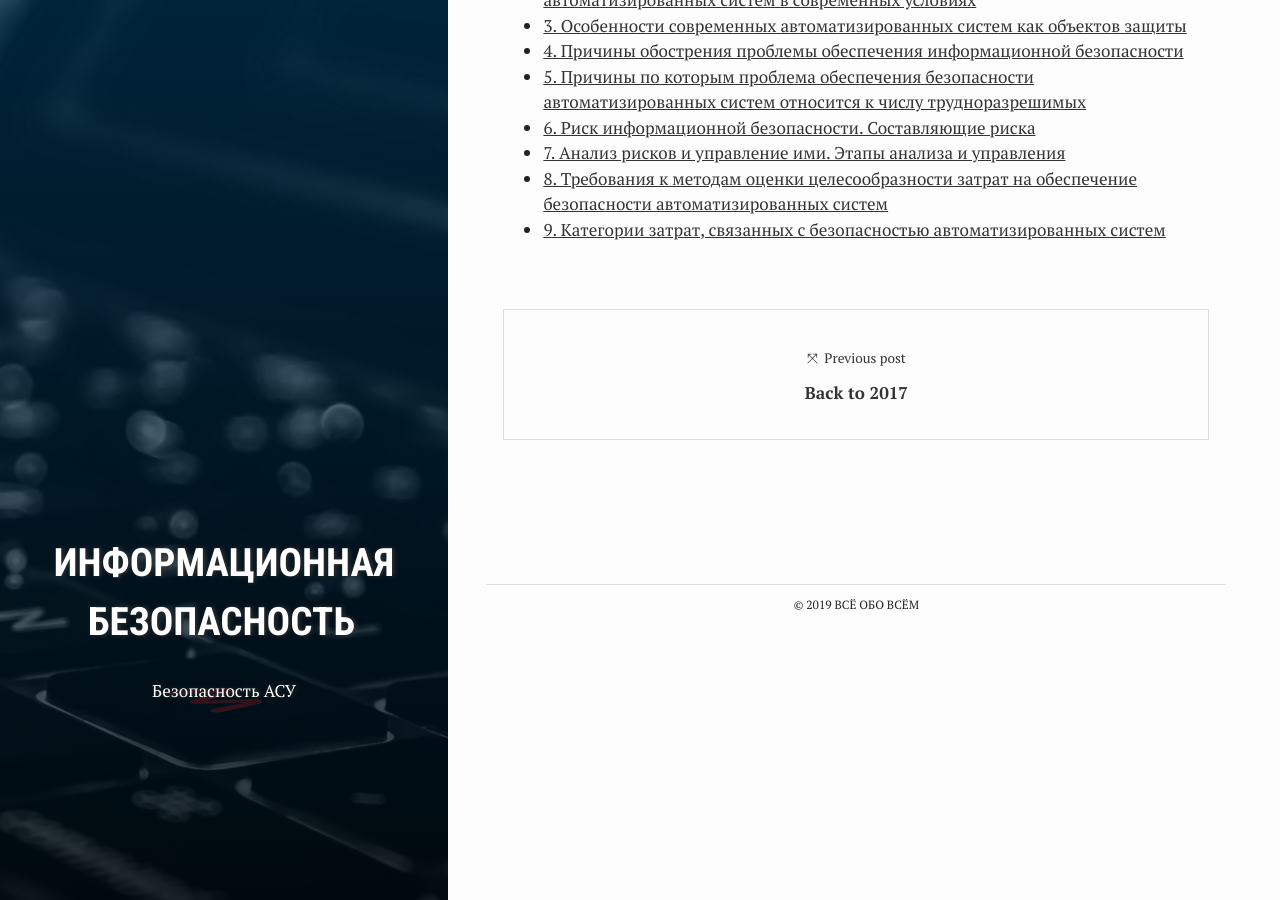
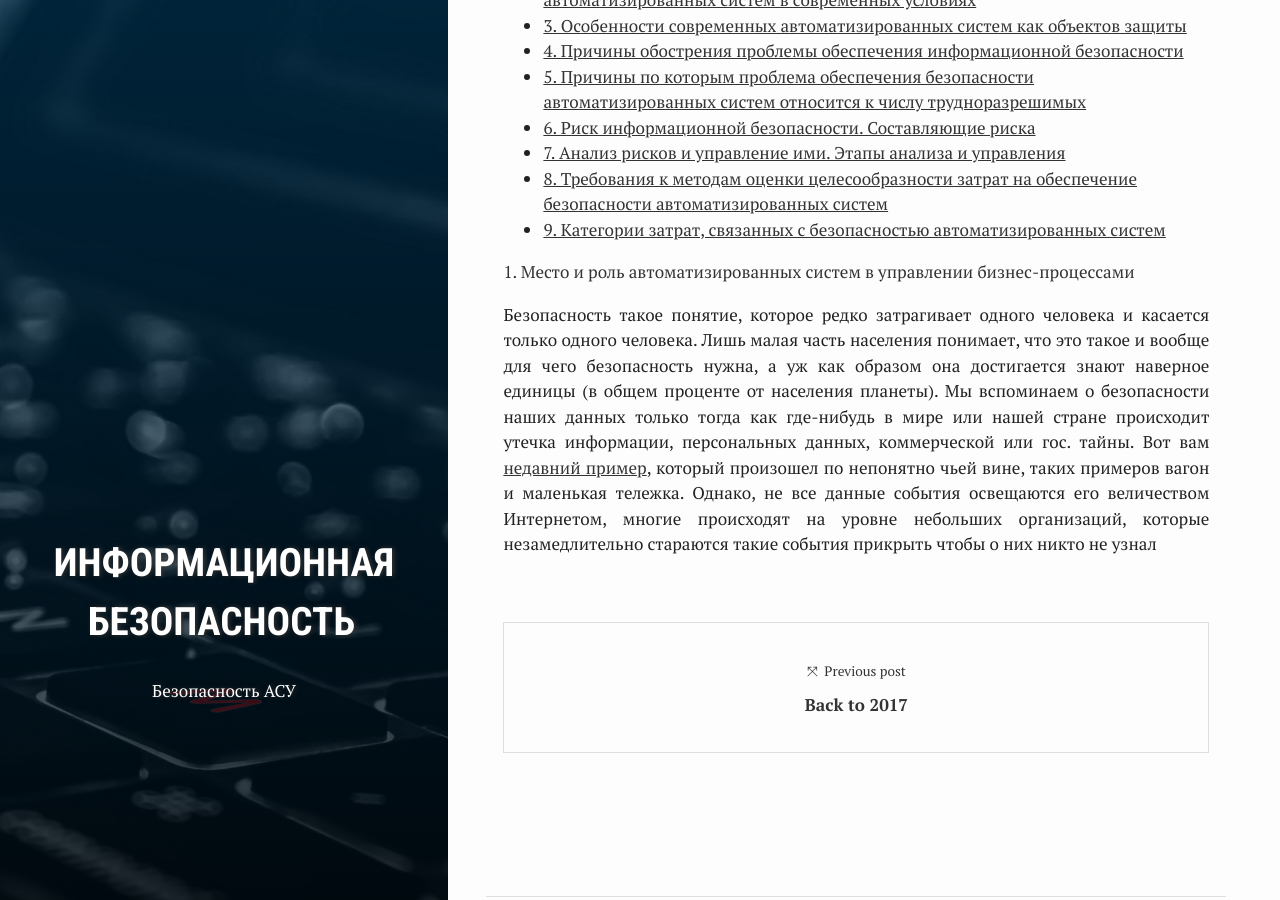
Before and after one commit to ghostmorgan/ghostmorgan.github.io, a Jekyll site: the page built from _posts/2019-10-11-inform_security_1_1.md, in a window 1280 px wide and 900 px high, scrolled down 1377 px. Built offline with Jekyll 4.4.1, drawn with Linux system fonts in a browser that asks for light colours; nearby versions of some CDN libraries; comment, search, counter and statistics services are not loaded.

Commit message:
Update 2019-10-11-inform_security_1_1.md

```diff
--- a/_posts/2019-10-11-inform_security_1_1.md
+++ b/_posts/2019-10-11-inform_security_1_1.md
@@ -46,3 +46,7 @@ comments: true
 * <a href="#7">7. Анализ рисков и управление ими. Этапы анализа и управления</a>
 * <a href="#8">8. Требования к методам оценки целесообразности затрат на обеспечение безопасности автоматизированных систем</a>
 * <a href="#9">9. Категории затрат, связанных с безопасностью автоматизированных систем</a>
+
+<a name="#1">1. Место и роль автоматизированных систем в управлении бизнес-процессами</a>
+
+Безопасность такое понятие, которое редко затрагивает одного человека и касается только одного человека. Лишь малая часть населения понимает, что это такое и вообще для чего безопасность нужна, а уж как образом она достигается знают наверное единицы (в общем проценте от населения планеты). Мы вспоминаем о безопасности наших данных только тогда как где-нибудь в мире или нашей стране происходит утечка информации, персональных данных, коммерческой или гос. тайны. Вот вам [недавний пример](https://meduza.io/news/2019/10/03/kommersant-dannye-60-millionov-klientov-sberbanka-utekli-v-set "Утечка 60 млн. карт в Сбербанке"), который произошел по непонятно чьей вине, таких примеров вагон и маленькая тележка. Однако, не все данные события освещаются его величеством Интернетом, многие происходят на уровне небольших организаций, которые незамедлительно стараются такие события прикрыть чтобы о них никто не узнал
```
